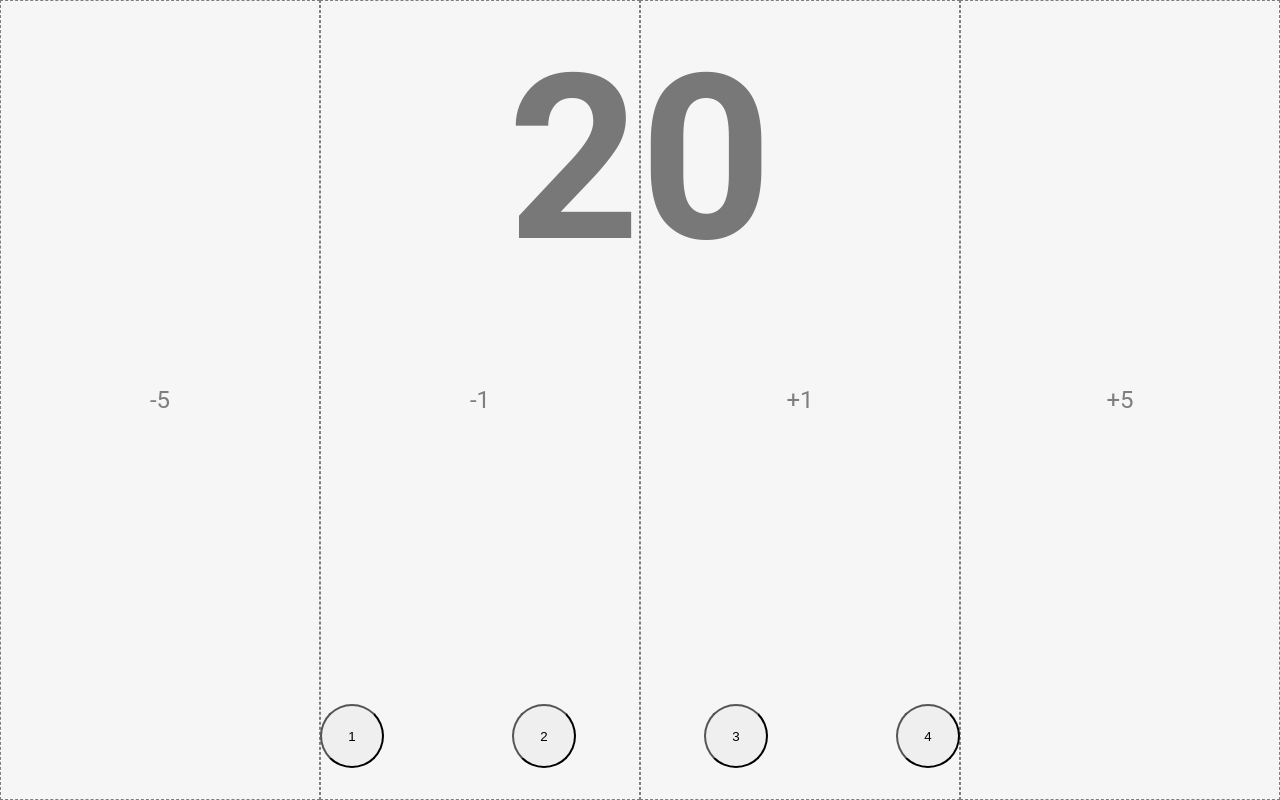
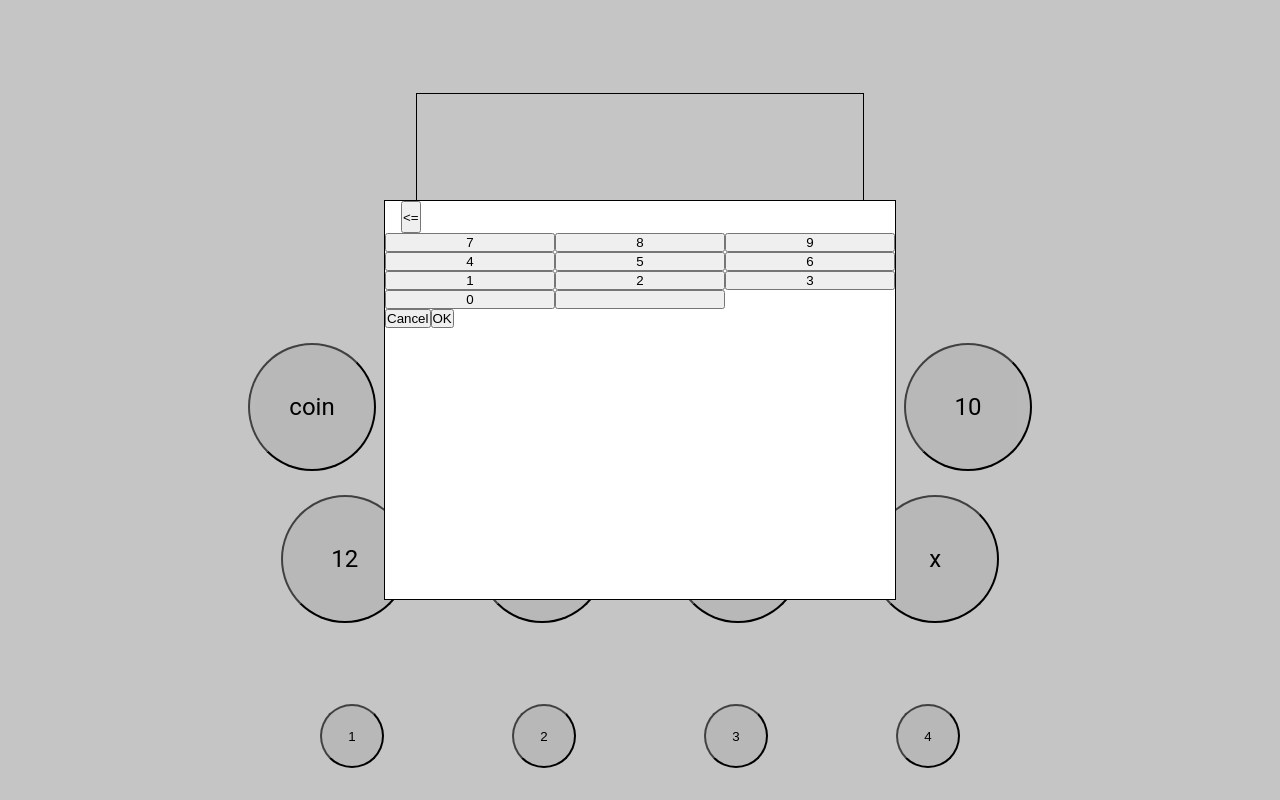
Before and after one commit to thirte3n/mtg, a React (Create React App) app in the folder client/: page / in a window 1280 px wide. Built offline with nearby package versions, Linux system fonts and the light colour scheme.

Commit message:
Implement Dice Modal component with basic display, number buttons, previous value button, and cancel and submit buttons

```diff
--- a/client/src/Dice.css
+++ b/client/src/Dice.css
@@ -37,35 +37,6 @@
   min-width: 4rem;
   border-radius: 100%;
   margin: 0.5rem;
-}
-
-.modal-show {
-  display: block;
-}
-
-.modal-hide {
-  display: none;
-}
-
-.modal-overlay {
-  display: flex;
-  align-items: center;
-  justify-content: center;
-  position: fixed;
-  top: 0;
-  left: 0;
-  z-index: 2;
-  width: 100%;
-  height: 100%;
-  background: #0000003a;
-}
-
-.dice-modal-container {
-  position: relative;
-  border: 1px solid black;
-  height: 50vh;
-  width: 40vw;
-  background: #fff;
 }
 
 @media (min-height: 600px) and (orientation: portrait) {
--- /dev/null
+++ b/client/src/DiceModal.css
@@ -0,0 +1,40 @@
+.modal-show {
+  display: block;
+}
+
+.modal-hide {
+  display: none;
+}
+
+.modal-overlay {
+  display: flex;
+  align-items: center;
+  justify-content: center;
+  position: fixed;
+  top: 0;
+  left: 0;
+  z-index: 2;
+  width: 100%;
+  height: 100%;
+  background: #0000003a;
+}
+
+.dice-modal-container {
+  position: relative;
+  border: 1px solid black;
+  height: 50vh;
+  width: 40vw;
+  background: #fff;
+}
+
+.dice-modal-display {
+  display: flex;
+  flex-flow: row nowrap;
+  height: 4vh;
+  padding: 0 1rem;
+}
+
+.dice-modal-buttons {
+  display: grid;
+  grid-template: 1fr 1fr 1fr 1fr / 1fr 1fr 1fr;
+}
--- a/client/src/components/counter/Dice.js
+++ b/client/src/components/counter/Dice.js
@@ -6,7 +6,7 @@ import '../../Dice.css';
 
 const Dice = () => {
   const [diceRoll, setDiceRoll] = useState(null);
-  const [modal, setModal] = useState(false);
+  const [modal, setModal] = useState(true);
 
   return (
     <div className={`dice-roll`}>
--- a/client/src/components/counter/DiceModal.js
+++ b/client/src/components/counter/DiceModal.js
@@ -1,8 +1,12 @@
 import React, { useState } from 'react';
-import { generateRandomNum } from '../../utils/generateRandomNum';
+import DiceModalButtons from './DiceModalButtons';
+import DiceModalDisplay from './DiceModalDisplay';
+import DiceModalSubmitButtons from './DiceModalSubmitButtons';
+import '../../DiceModal.css';
 
 const DiceModal = ({ setDiceRoll, modal, setModal }) => {
   const [value, setValue] = useState('');
+  const [prevValue, setPrevValue] = useState('');
 
   const closeModal = () => {
     setValue('');
@@ -16,36 +20,30 @@ const DiceModal = ({ setDiceRoll, modal, setModal }) => {
     }
   };
 
-  const handleChange = (e) => {
-    setValue(e.target.value);
-  };
-
-  const handleSubmit = (e) => {
-    e.preventDefault();
-    setDiceRoll(generateRandomNum(value));
-    closeModal();
-  };
-
   return (
+    //TODO: change counterReducer.js initialState.mode = life and Dice.js modal useState(false)
     <div
       className={modal ? 'modal-overlay' : 'modal-hide'}
       onClick={handleClick}
     >
-      <form
+      <div
         className={`dice-modal-container ${
           modal ? 'modal-show' : 'modal-hide'
         }`}
-        onSubmit={handleSubmit}
       >
-        <input
-          id="max-num"
-          name="max-num"
-          type="number"
+        <DiceModalDisplay value={value} setValue={setValue} />
+        <DiceModalButtons
           value={value}
-          onChange={handleChange}
-          autoFocus
+          setValue={setValue}
+          prevValue={prevValue}
         />
-      </form>
+        <DiceModalSubmitButtons
+          setDiceRoll={setDiceRoll}
+          value={value}
+          setPrevValue={setPrevValue}
+          closeModal={closeModal}
+        />
+      </div>
     </div>
   );
 };
--- /dev/null
+++ b/client/src/components/counter/DiceModalButtons.js
@@ -0,0 +1,27 @@
+import React from 'react';
+
+const DiceModalButtons = ({ value, setValue, prevValue }) => {
+  const handleClick = (e) => {
+    const newInput = e.target.textContent;
+    const newValue = value + newInput;
+    setValue(newValue);
+  };
+
+  return (
+    <div className="dice-modal-buttons">
+      <button onClick={handleClick}>7</button>
+      <button onClick={handleClick}>8</button>
+      <button onClick={handleClick}>9</button>
+      <button onClick={handleClick}>4</button>
+      <button onClick={handleClick}>5</button>
+      <button onClick={handleClick}>6</button>
+      <button onClick={handleClick}>1</button>
+      <button onClick={handleClick}>2</button>
+      <button onClick={handleClick}>3</button>
+      <button onClick={handleClick}>0</button>
+      <button onClick={handleClick}>{prevValue}</button>
+    </div>
+  );
+};
+
+export default DiceModalButtons;
--- /dev/null
+++ b/client/src/components/counter/DiceModalDisplay.js
@@ -0,0 +1,17 @@
+import React from 'react';
+
+const DiceModalDisplay = ({ value, setValue }) => {
+  const removeLastDigit = () => {
+    const newValue = value.slice(0, -1);
+    setValue(newValue);
+  };
+
+  return (
+    <div className="dice-modal-display">
+      <p>{value}</p>
+      <button onClick={removeLastDigit}>{'<='}</button>
+    </div>
+  );
+};
+
+export default DiceModalDisplay;
--- /dev/null
+++ b/client/src/components/counter/DiceModalSubmitButtons.js
@@ -0,0 +1,32 @@
+import React from 'react';
+import { generateRandomNum } from '../../utils/generateRandomNum';
+
+const DiceModalSubmitButtons = ({
+  setDiceRoll,
+  value,
+  setPrevValue,
+  closeModal,
+}) => {
+  const handleSubmit = () => {
+    if (!value) {
+      return;
+    }
+
+    // TODO: Error handling
+    // No 0
+    // No number too high
+
+    setDiceRoll(generateRandomNum(value));
+    setPrevValue(value);
+    closeModal();
+  };
+
+  return (
+    <div className="dice-modal-submit-buttons">
+      <button onClick={closeModal}>Cancel</button>
+      <button onClick={handleSubmit}>OK</button>
+    </div>
+  );
+};
+
+export default DiceModalSubmitButtons;
--- a/client/src/reducers/counterReducer.js
+++ b/client/src/reducers/counterReducer.js
@@ -2,11 +2,11 @@ import {
   MANIPULATE_SINGLE_COUNTER,
   MANIPULATE_LAND_COUNTER,
   UPDATE_HISTORY,
-  SET_MODE
+  SET_MODE,
 } from '../actions/types';
 
 const initialState = {
-  mode: 'life',
+  mode: 'dice',
   lifeCounter: 20,
   poisonCounter: 0,
   lifeHistory: [],
@@ -14,27 +14,27 @@ const initialState = {
   landCounter: {
     plains: {
       landType: 'plains',
-      count: 0
+      count: 0,
     },
     island: {
       landType: 'island',
-      count: 0
+      count: 0,
     },
     swamp: {
       landType: 'swamp',
-      count: 0
+      count: 0,
     },
     mountain: {
       landType: 'mountain',
-      count: 0
+      count: 0,
     },
     forest: {
       landType: 'forest',
-      count: 0
-    }
+      count: 0,
+    },
   },
   theme: 'plains',
-  loading: true
+  loading: true,
 };
 
 const counterReducer = (state = initialState, action) => {
@@ -46,7 +46,7 @@ const counterReducer = (state = initialState, action) => {
     case MANIPULATE_SINGLE_COUNTER:
       return {
         ...state,
-        [counter]: state[counter] + action.payload
+        [counter]: state[counter] + action.payload,
       };
 
     case MANIPULATE_LAND_COUNTER:
@@ -56,9 +56,9 @@ const counterReducer = (state = initialState, action) => {
           ...state[counter],
           [landType]: {
             ...state[counter][landType],
-            count: state[counter][landType].count + action.payload
-          }
-        }
+            count: state[counter][landType].count + action.payload,
+          },
+        },
       };
 
     case UPDATE_HISTORY:
@@ -66,14 +66,14 @@ const counterReducer = (state = initialState, action) => {
         ...state,
         [history]: [
           { change: action.payload, subtotal: state[counter] },
-          ...state[history]
-        ]
+          ...state[history],
+        ],
       };
 
     case SET_MODE:
       return {
         ...state,
-        mode: action.payload
+        mode: action.payload,
       };
 
     default:
```
